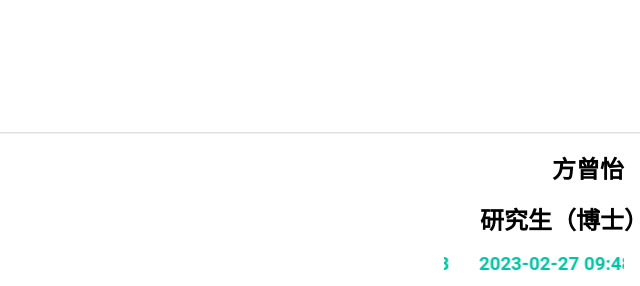
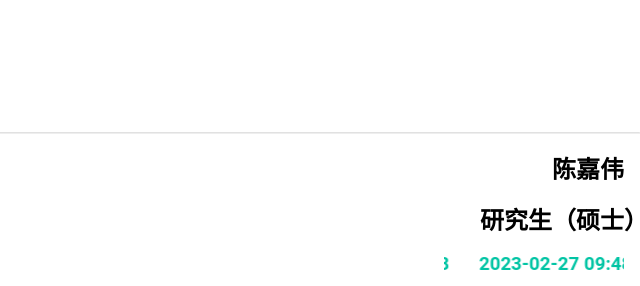
Before and after one commit to MilkDogHeng/fzy.in, a plain HTML site: page index.html in a window 1280 px wide. Shown: the top 286 px of the page, 640-1280 px from the left. Drawn offline with Linux system fonts and the light colour scheme.

Commit message:
Update index.html

```diff
--- a/index.html
+++ b/index.html
@@ -235,7 +235,7 @@
       <image class="logo" src="icon.jpeg" />
     </div>
     <script>
-      yourName='方曾怡'
+      yourName='陈嘉伟'
       // yourDegree=prompt("聪花让你后输学位捏",'请填:本科生/研究生/博士生')
       // if(yourDegree == "本科生"){
       //   document.getElementById("pass-type").innerText="本科用户，入校授权有效！"
@@ -243,7 +243,7 @@
       // }
       // else if(yourDegree == "研究生"){
         document.getElementById("pass-type").innerText="研究生用户，入校授权有效！"
-        document.getElementById("degree").innerText=`研究生（博士）`
+        document.getElementById("degree").innerText=`研究生（硕士）`
         document.getElementById("degree").style.transform="translate(24px,0px)"
     //  }
     //  else if(yourDegree == "博士生"){
@@ -255,7 +255,7 @@
     //   alert("填错了，再来")
     //   location.reload(true)
     //  }
-     document.getElementById("nav-to-qr").onclick=function(){alert("点我也没有男人")}
+     document.getElementById("nav-to-qr").onclick=function(){alert("别点")}
 
       document.getElementById("name").innerText=`${yourName}`
 
```
